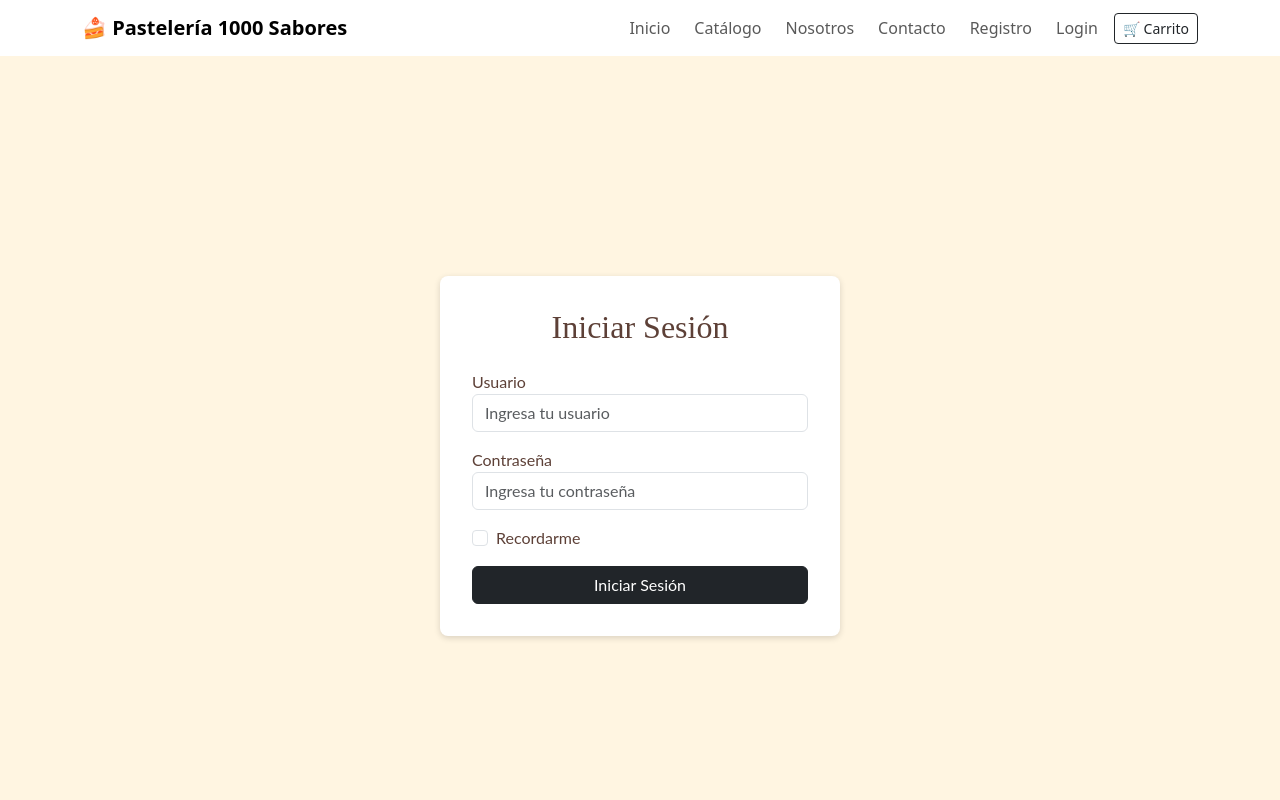
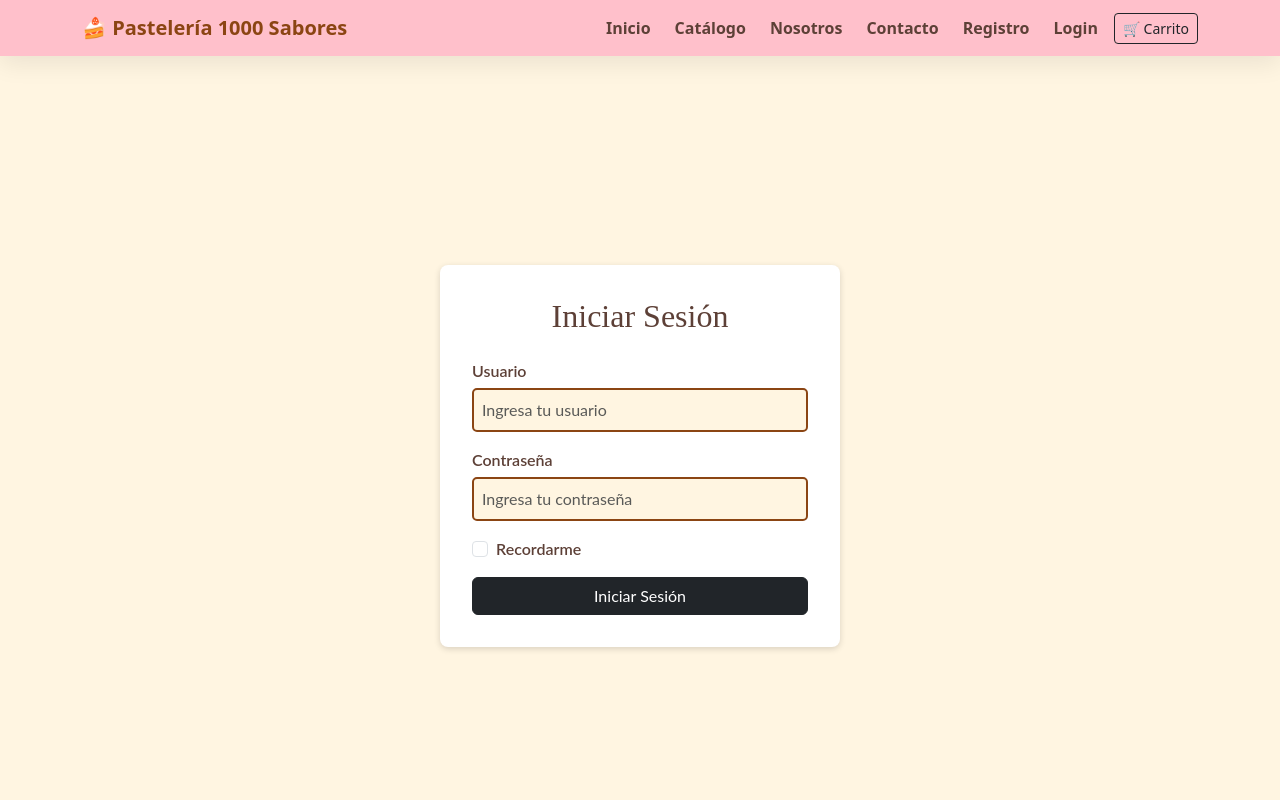
Before and after one commit to marianellaciacciarelli/mil-sabores2, a React (Vite) app: page /login in a window 1280 px wide. Shown: the top 800 px of the page. Built offline with nearby package versions, Linux system fonts and the light colour scheme.

Commit message:
creacion app.css

```diff
--- a/src/App.css
+++ b/src/App.css
@@ -0,0 +1,211 @@
+/* ================== THEME GLOBAL ================== */
+:root{
+  --cream:#FFF5E1;      /* fondo cálido */
+  --pink:#FFC0CB;       /* acentos */
+  --choco:#8B4513;      /* títulos/brand */
+  --text:#5D4037;       /* texto principal */
+}
+
+/* Tipografías: agrega los <link> en index.html (Google Fonts) */
+body{
+  background-color: var(--cream);
+  color: var(--text);
+  font-family: 'Lato', system-ui, sans-serif;
+  margin: 0;
+  min-height: 100vh;
+  display: flex;
+  flex-direction: column;
+}
+
+h1,h2,h3,h4,h5,h6{
+  font-family: 'Pacifico', cursive;
+  color: var(--text);
+}
+
+/* Utilidades de color/fondo */
+.bg-rosa-suave{ background-color: var(--pink) !important; }
+.bg-chocolate{ background-color: var(--choco) !important; color: var(--cream) !important; }
+.bg-crema-pastel{ background-color: var(--cream) !important; }
+.text-choco{ color: var(--choco) !important; }
+
+.d-none{ display:none !important; } /* por compatibilidad con tu código anterior */
+
+/* ================== FORMULARIOS ================== */
+form label{
+  font-weight: 600;
+  margin-bottom: .3rem;
+  display: block;
+  color: var(--text);
+}
+
+input[type="text"],
+input[type="email"],
+input[type="password"],
+textarea{
+  width: 100%;
+  padding: .5rem;
+  border: 2px solid var(--choco);
+  border-radius: 5px;
+  font-family: 'Lato', system-ui, sans-serif;
+  font-size: 1rem;
+  color: var(--text);
+  background-color: var(--cream);
+  margin-bottom: 1rem;
+}
+
+input[type="text"]:focus,
+input[type="email"]:focus,
+input[type="password"]:focus,
+textarea:focus{
+  outline: none;
+  border-color: var(--pink);
+  background-color: #fff0f6; /* rosado muy claro */
+}
+
+/* Botón tipo "button" de tu proyecto anterior */
+button.button{
+  background-color: var(--pink);
+  border: none;
+  color: var(--choco);
+  padding: .6rem 1.3rem;
+  font-weight: 600;
+  border-radius: 5px;
+  cursor: pointer;
+  transition: background-color .3s ease;
+  width: 100%;
+}
+button.button:hover,
+button.button:focus{
+  background-color: var(--choco);
+  color: var(--cream);
+  outline: none;
+}
+
+/* Contenedor de ancho limitado (útil para formularios) */
+.container-custom{
+  max-width: 900px;
+  margin: 2rem auto;
+}
+
+.success-msg{
+  width: 100%;
+  padding: .5rem;
+  border: 2px solid var(--choco);
+  border-radius: 5px;
+  font-size: 1rem;
+  color: #155724;
+  margin-bottom: 1rem;
+  font-weight: bold;
+  text-align: center;
+}
+
+/* ================== NAVBAR (evitar choques con Bootstrap) ================== */
+.navbar-ms{
+  background: var(--pink);
+  padding: .5rem 0;
+}
+.navbar-ms .navbar-brand{
+  color: var(--choco) !important;
+  font-weight: 700;
+}
+.navbar-ms .nav-link{
+  color: var(--text) !important;
+  font-weight: 600;
+}
+.navbar-ms .nav-link:hover,
+.navbar-ms .nav-link:focus{
+  color: var(--choco) !important;
+}
+
+/* Si sigues usando tu navbar “manual” anterior, usa estas: */
+.nav-ms-container{
+  background-color: var(--pink);
+  padding: .5rem 1rem;
+  border-radius: 5px;
+  max-width: 900px;
+  margin: 1rem auto;
+}
+.nav-ms-list{
+  list-style: none;
+  display: flex;
+  justify-content: center;
+  gap: 1.5rem;
+  margin: 0; padding: 0;
+}
+.nav-ms-link{
+  color: var(--choco);
+  text-decoration: none;
+  font-weight: 600;
+  font-size: 1rem;
+  padding: .3rem .6rem;
+  border-radius: 5px;
+  transition: background-color .3s ease, color .3s ease;
+}
+.nav-ms-link:hover,
+.nav-ms-link:focus{
+  background-color: var(--choco);
+  color: var(--cream);
+  outline: none;
+}
+
+/* ================== HOME ================== */
+.hero{ background: var(--cream); padding: 3rem 0; }
+.hero-title{ color: var(--choco); }
+
+.card-hover{ transition: transform .2s, box-shadow .2s; }
+.card-hover:hover{ transform: translateY(-3px); box-shadow: 0 12px 28px rgba(0,0,0,.12); }
+
+.shadow-soft{ box-shadow: 0 8px 24px rgba(0,0,0,.08); }
+.round-2xl{ border-radius: 16px; }
+
+/* ================== FOOTER pegado abajo ================== */
+footer{ margin-top: auto; }
+.footer{ background: var(--cream); color: var(--text); padding: 1.25rem 0; }
+
+/* ================== PÁGINA REGISTRO (fondo con imagen) ================== */
+/* Usar en un <div class="body-registro"> dentro de la página Registro */
+.body-registro{
+  background-image: url('/img/fondo-pasteles.png'); /* poner archivo en public/img */
+  background-size: cover;
+  background-repeat: no-repeat;
+  background-position: center;
+  background-attachment: fixed;
+}
+html, body, #root {
+  height: 100%;
+}
+
+.app {
+  min-height: 100dvh;     /* o 100vh, ambas sirven */
+  display: flex;
+  flex-direction: column;
+}
+
+main {
+  flex: 1 0 auto;         /* hace que el contenido empuje el footer */
+}
+
+footer {
+  margin-top: auto;       /* el footer se queda abajo */
+}
+
+html, body, #root {
+  height: 100%;
+}
+
+
+
+html, body, #root { height: 100%; }   /* #root es donde React monta todo */
+
+.app{
+  min-height: 100dvh;                 /* alto de pantalla */
+  display: flex;
+  flex-direction: column;             /* columna: navbar / contenido / footer */
+}
+
+.page-content{
+  flex: 1 0 auto;                     /* empuja el footer hacia abajo */
+}
+
+/* por si acaso */
+footer{ margin-top: auto; }
--- a/src/main.jsx
+++ b/src/main.jsx
@@ -1,3 +1,4 @@
+import './App.css';
 import { StrictMode } from 'react'
 import { createRoot } from 'react-dom/client'
 import 'bootstrap/dist/css/bootstrap.min.css';
@@ -5,6 +6,7 @@ import 'bootstrap/dist/js/bootstrap.min.js';
 import './index.css'
 import App from './App.jsx'
 
+
 createRoot(document.getElementById('root')).render(
   <StrictMode>
     <App />
```
